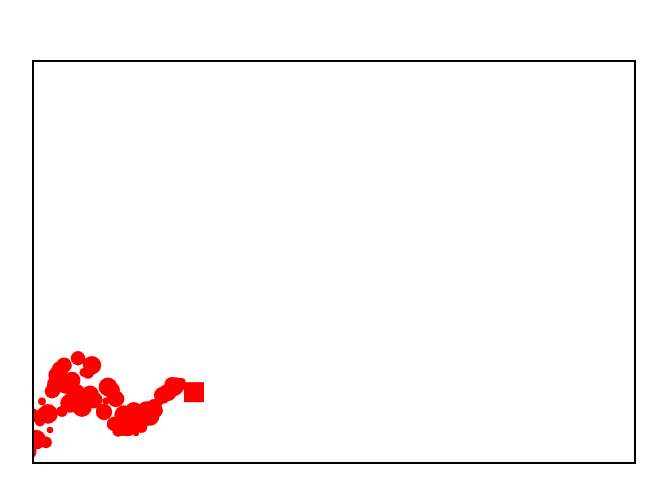
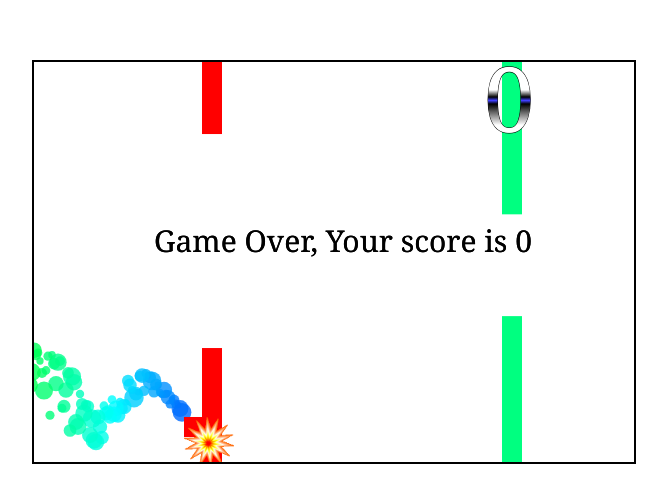
Before and after one commit to Ellisvelandia/2d-flappy, a plain HTML site: page index.html in a window 1280 px wide. Shown: the part 138-640 px from the top of the page, without its empty margins (306-973 px from the left). Drawn offline with Linux system fonts and the light colour scheme.

Commit message:
Collisions

```diff
--- a/index.html
+++ b/index.html
@@ -6,14 +6,12 @@
     <meta name="viewport" content="width=device-width, initial-scale=1.0" />
     <link rel="stylesheet" href="style.css" />
     <script src="bird.js" defer></script>
+    <script src="particles.js" defer></script>
     <script src="obstacles.js" defer></script>
-    <script src="particles.js" defer></script>
     <script src="main.js" defer></script>
     <title>2d FlappyBird</title>
   </head>
   <body>
     <canvas id="canvas1"></canvas>
-
-
   </body>
 </html>
--- a/main.js
+++ b/main.js
@@ -10,22 +10,55 @@ let frame = 0;
 let score = 0;
 let gamespeed = 2;
 
+const gradient = ctx.createLinearGradient(0, 0, 0, 70);
+gradient.addColorStop('0.4', '#fff');
+gradient.addColorStop('0.5', '#000');
+gradient.addColorStop('0.55', '#4040ff');
+gradient.addColorStop('0.6', '#000');
+gradient.addColorStop('0.9', '#fff');
+
 function animate() {
   ctx.clearRect(0, 0, canvas.width, canvas.height);
-  // ctx.fillRect(10, canvas.height - 90, 50, 50);
+  handleObstacles();
+  handleParticles();
   bird.update();
   bird.draw();
-  handleParticles();
+  ctx.fillStyle = gradient;
+  ctx.font = "90px Georgia";
+  ctx.strokeText(score, 450, 70);
+  ctx.fillText(score, 450, 70);
+  handleCollisions();
+  if (handleCollisions()) return;
+  requestAnimationFrame(animate);
   angle += 0.12;
-  requestAnimationFrame(animate);
+  hue++;
+  frame++;
 }
-
 animate();
 
-window.addEventListener("keydown", function(e) {
+window.addEventListener("keydown", function (e) {
   if (e.code === "Space") spacePressed = true;
 });
 
-window.addEventListener("keyup", function(e) {
+window.addEventListener("keyup", function (e) {
   if (e.code === "Space") spacePressed = false;
 });
+
+const bang = new Image();
+bang.src = "bang.png";
+function handleCollisions() {
+  for (let i = 0; i < obstaclesArray.length; i++) {
+    if (bird.x < obstaclesArray[i].x + obstaclesArray[i].width &&
+      bird.x + bird.width > obstaclesArray[i].x &&
+      ((bird.y < 0 + obstaclesArray[i].top && bird.y + bird.height > 0) ||
+        (bird.y > canvas.height - obstaclesArray[i].bottom &&
+          bird.y + bird.height < canvas.height))){
+
+      ctx.drawImage(bang, bird.x, bird.y, 50, 50);
+      ctx.font = "30px Georgia";
+      ctx.fillStyle = '#000';
+      ctx.fillText("Game Over, Your score is " + score, 120, canvas.height / 2 - 10);
+      return true;
+    }
+  }
+}
--- a/obstacles.js
+++ b/obstacles.js
@@ -0,0 +1,36 @@
+const obstaclesArray = [];
+class Obstacles {
+  constructor() {
+    this.top = (Math.random() * canvas.height) / 3 + 20;
+    this.bottom = (Math.random() * canvas.height) / 3 + 20;
+    this.x = canvas.width;
+    this.width = 20;
+    this.color = "hsla(" + hue + ", 100%, 50%, 1)";
+    this.counted = false;
+  }
+  draw() {
+    ctx.fillStyle = this.color;
+    ctx.fillRect(this.x, 0, this.width, this.top);
+    ctx.fillRect(this.x, canvas.height - this.bottom, this.width, this.bottom);
+  }
+  update() {
+    this.x -= gamespeed;
+    if (!this.counted && this.x < bird.x) {
+      score++;
+      this.counted = true;
+    }
+    this.draw();
+  }
+}
+
+function handleObstacles() {
+  if (frame %150 ===0) {
+    obstaclesArray.unshift(new Obstacles);
+  }
+  for (let i = 0; i < obstaclesArray.length; i++) {
+    obstaclesArray[i].update();
+  }
+  if (obstaclesArray.length > 20) {
+    obstaclesArray.pop(obstaclesArray[0]);
+  }
+}
--- a/particles.js
+++ b/particles.js
@@ -6,7 +6,7 @@ class Particle {
     this.y = bird.y;
     this.size = Math.random() * 7 + 3;
     this.speedY = Math.random() * 1 - 0.5;
-    this.color = "red";
+    this.color = 'hsla('+ hue +',100%, 50%, 0.8)';
   }
   update() {
     this.x -= gamespeed;
```
Also changed, not shown: bang.png (added).
